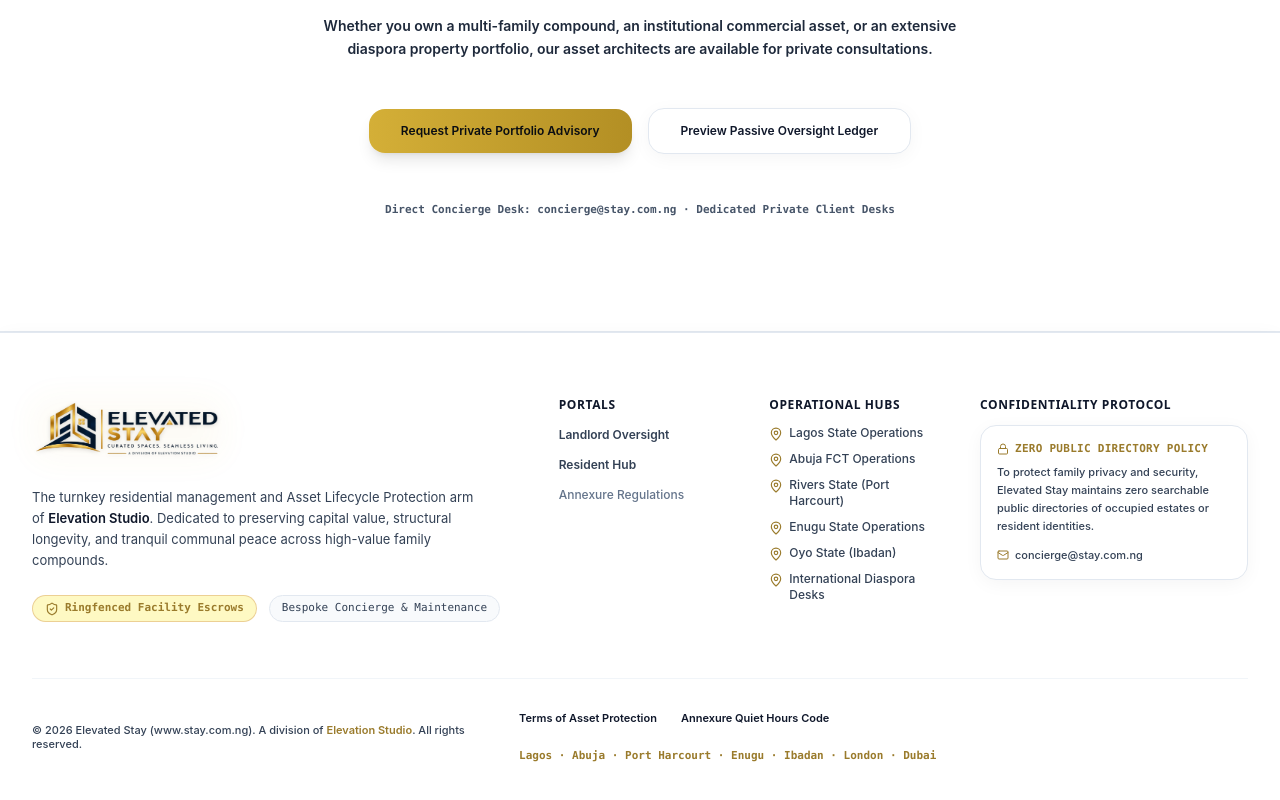
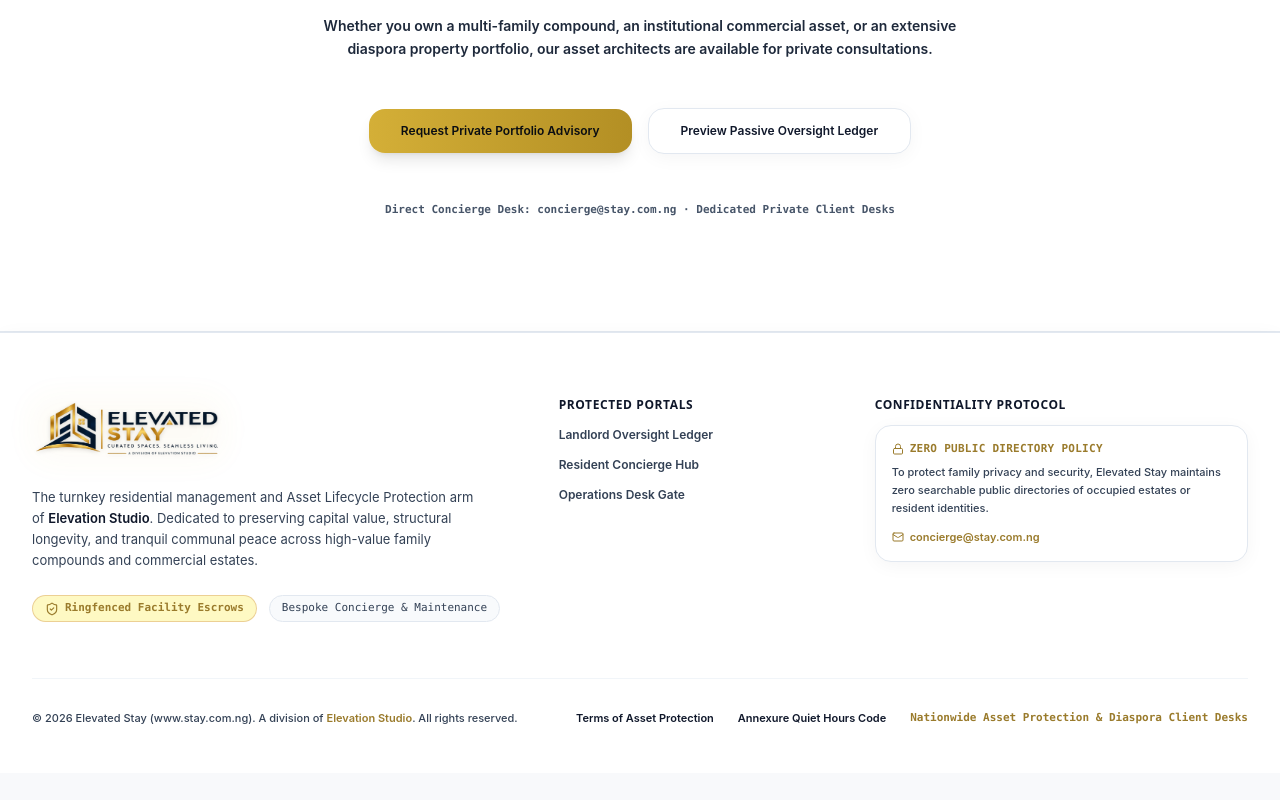
Before and after one commit to DevzekiFaith/elevated-stay, a Next.js app: page / in a window 1280 px wide. Shown: the part 7669-8469 px from the top of the page. After the commit the page ends 8442 px from the top, so only its background shows below. Built offline with nearby package versions, Linux system fonts and the light colour scheme; no server answers.

Commit message:
feat: streamline footer to 3-column architectural layout without static state list

```diff
--- a/components/Footer.tsx
+++ b/components/Footer.tsx
@@ -1,14 +1,14 @@
 "use client";
 
 import Link from "next/link";
-import { MapPin, Lock, ShieldCheck, Mail, ArrowUpRight } from "lucide-react";
+import { Lock, ShieldCheck, Mail, ArrowUpRight } from "lucide-react";
 import { Logo } from "./Logo";
 
 export function Footer() {
   return (
     <footer className="w-full border-t border-white/[0.08] bg-[#07090D] text-neutral-400 transition-colors duration-200">
       <div className="max-w-7xl mx-auto px-4 sm:px-6 lg:px-8 pt-16 pb-12">
-        {/* Main Grid */}
+        {/* Main Grid: 3-column streamlined layout */}
         <div className="grid grid-cols-1 md:grid-cols-12 gap-10 lg:gap-12 pb-14 border-b border-white/[0.06]">
           {/* Brand Info (5 cols) */}
           <div className="md:col-span-5 space-y-5">
@@ -16,7 +16,7 @@ export function Footer() {
             <p className="text-xs sm:text-[13px] text-neutral-300 leading-relaxed max-w-md font-normal">
               The turnkey residential management and Asset Lifecycle Protection arm of{" "}
               <strong className="text-white font-medium">Elevation Studio</strong>. Dedicated to preserving capital value,
-              structural longevity, and tranquil communal peace across high-value family compounds.
+              structural longevity, and tranquil communal peace across high-value family compounds and commercial estates.
             </p>
 
             <div className="flex flex-wrap items-center gap-3 pt-1">
@@ -30,10 +30,10 @@ export function Footer() {
             </div>
           </div>
 
-          {/* Quick Links / Portals (2 cols) */}
-          <div className="md:col-span-2 space-y-3">
+          {/* Quick Links / Portals (3 cols) */}
+          <div className="md:col-span-3 space-y-3">
             <h4 className="text-white font-semibold text-xs tracking-wider uppercase font-sans">
-              Portals
+              Protected Portals
             </h4>
             <ul className="space-y-2.5 text-xs">
               <li>
@@ -41,7 +41,7 @@ export function Footer() {
                   href="/landlord"
                   className="text-neutral-400 hover:text-[#DFCA9E] transition flex items-center gap-1 group py-0.5"
                 >
-                  <span>Landlord Oversight</span>
+                  <span>Landlord Oversight Ledger</span>
                   <ArrowUpRight className="w-3 h-3 opacity-0 group-hover:opacity-100 transition-opacity" />
                 </Link>
               </li>
@@ -50,51 +50,24 @@ export function Footer() {
                   href="/resident"
                   className="text-neutral-400 hover:text-[#DFCA9E] transition flex items-center gap-1 group py-0.5"
                 >
-                  <span>Resident Hub</span>
+                  <span>Resident Concierge Hub</span>
                   <ArrowUpRight className="w-3 h-3 opacity-0 group-hover:opacity-100 transition-opacity" />
                 </Link>
               </li>
               <li>
-                <span className="text-neutral-500 py-0.5 block">Annexure Regulations</span>
+                <Link
+                  href="/admin"
+                  className="text-neutral-400 hover:text-[#DFCA9E] transition flex items-center gap-1 group py-0.5"
+                >
+                  <span>Operations Desk Gate</span>
+                  <ArrowUpRight className="w-3 h-3 opacity-0 group-hover:opacity-100 transition-opacity" />
+                </Link>
               </li>
             </ul>
           </div>
 
-          {/* Locations (2 cols) */}
-          <div className="md:col-span-2 space-y-3">
-            <h4 className="text-white font-semibold text-xs tracking-wider uppercase font-sans">
-              Operational Hubs
-            </h4>
-            <ul className="space-y-2.5 text-xs text-neutral-400">
-              <li className="flex items-start gap-1.5">
-                <MapPin className="w-3.5 h-3.5 text-[#C2A774] shrink-0 mt-0.5" />
-                <span>Lagos State Operations</span>
-              </li>
-              <li className="flex items-start gap-1.5">
-                <MapPin className="w-3.5 h-3.5 text-[#C2A774] shrink-0 mt-0.5" />
-                <span>Abuja FCT Operations</span>
-              </li>
-              <li className="flex items-start gap-1.5">
-                <MapPin className="w-3.5 h-3.5 text-[#C2A774] shrink-0 mt-0.5" />
-                <span>Rivers State (Port Harcourt)</span>
-              </li>
-              <li className="flex items-start gap-1.5">
-                <MapPin className="w-3.5 h-3.5 text-[#C2A774] shrink-0 mt-0.5" />
-                <span>Enugu State Operations</span>
-              </li>
-              <li className="flex items-start gap-1.5">
-                <MapPin className="w-3.5 h-3.5 text-[#C2A774] shrink-0 mt-0.5" />
-                <span>Oyo State (Ibadan)</span>
-              </li>
-              <li className="flex items-start gap-1.5">
-                <MapPin className="w-3.5 h-3.5 text-[#C2A774] shrink-0 mt-0.5" />
-                <span>International Diaspora Desks</span>
-              </li>
-            </ul>
-          </div>
-
-          {/* Private Client Confidentiality Protocol (3 cols) */}
-          <div className="md:col-span-3 space-y-3">
+          {/* Private Client Confidentiality Protocol (4 cols) */}
+          <div className="md:col-span-4 space-y-3">
             <h4 className="text-white font-semibold text-xs tracking-wider uppercase font-sans">
               Confidentiality Protocol
             </h4>
@@ -107,7 +80,7 @@ export function Footer() {
               </p>
               <div className="pt-1 flex items-center gap-1.5 text-[11px] text-neutral-300">
                 <Mail className="w-3 h-3 text-[#C2A774]" />
-                <span>concierge@stay.com.ng</span>
+                <a href="mailto:concierge@stay.com.ng" className="hover:text-[#DFCA9E] transition">concierge@stay.com.ng</a>
               </div>
             </div>
           </div>
@@ -125,7 +98,7 @@ export function Footer() {
           <div className="flex flex-wrap items-center gap-4 sm:gap-6 text-[11px]">
             <span className="hover:text-white transition cursor-pointer">Terms of Asset Protection</span>
             <span className="hover:text-white transition cursor-pointer">Annexure Quiet Hours Code</span>
-            <span className="text-[#DFCA9E] font-mono">Lagos · Abuja · Port Harcourt · Enugu · Ibadan · London · Dubai</span>
+            <span className="text-[#DFCA9E] font-mono">Nationwide Asset Protection & Diaspora Client Desks</span>
           </div>
         </div>
       </div>
```
